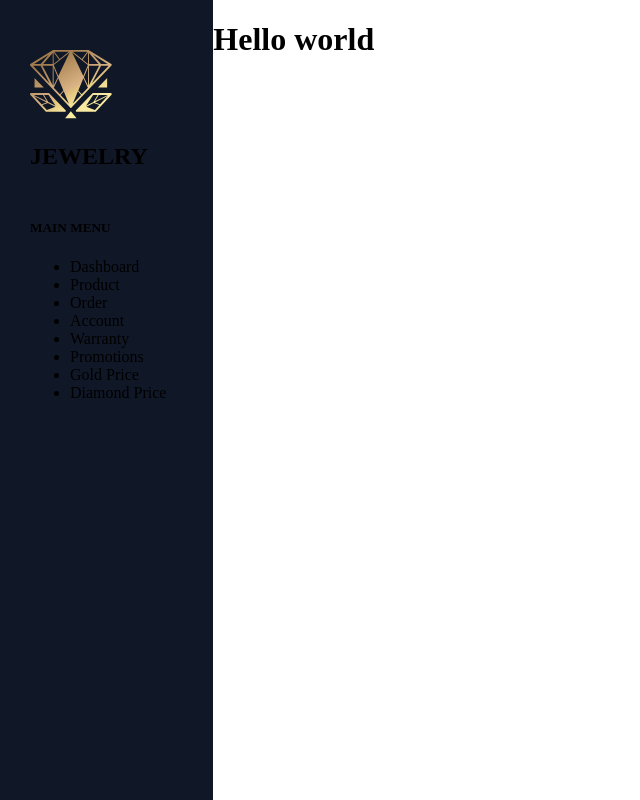
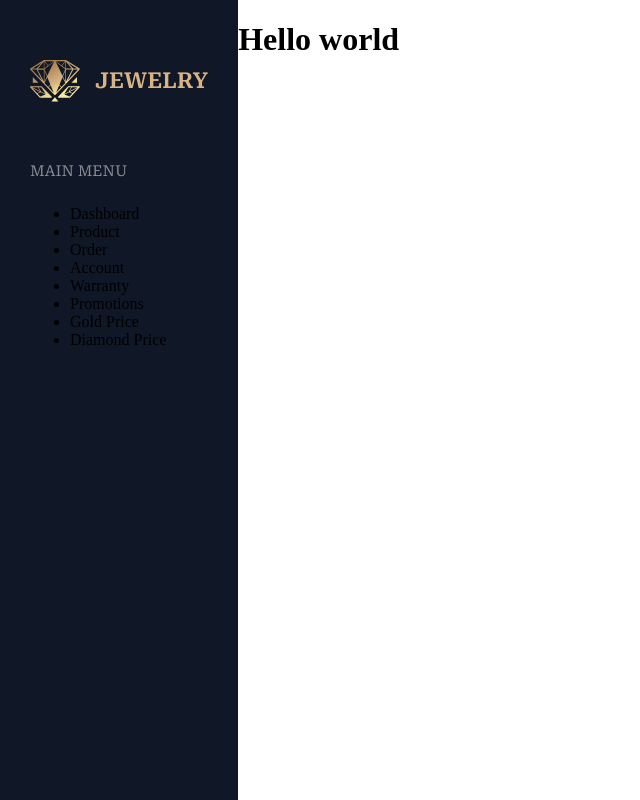
Before and after one commit to Nhut2912/DiamondShopSystem, a React (Create React App) app in the folder admin/: page /admin in a window 1280 px wide. Shown: the whole page, without its empty margins (0-640 px from the left). Built offline with nearby package versions, Linux system fonts and the light colour scheme.

Commit message:
update navigation.css

```diff
--- a/admin/src/components/navigation.js
+++ b/admin/src/components/navigation.js
@@ -7,7 +7,7 @@ const Navigation = () => {
     return(
         <div className="navigation">
             <div className="head-navigation">
-                <img src={ICONS.icon_logo_no_jewelry_text} alt="" />
+                <img src={ICONS.icon_logo_no_jewelry_text} width="50px" alt="" />
                 <h2>JEWELRY</h2>
             </div>
             <div className="main-menu">
--- a/admin/src/theme/Navigation.css
+++ b/admin/src/theme/Navigation.css
@@ -4,7 +4,23 @@
 }
 .navigation > .head-navigation{
     margin: 50px 30px;
+    display: flex;
+    align-items: center;
+    column-gap: 15px;
+}
+.navigation > .head-navigation > h2{
+    color: #D9B384;
+    font-family: 'Roboto Serif';
+    font-weight: 600;
+    font-size: 22px;
 }
 .navigation > .main-menu{
     margin: 0 30px;
 }
+
+.navigation > .main-menu > h5{
+    font-family: 'Roboto Serif';
+    font-weight: 400;
+    font-size: 15px;
+    color: rgba(255, 255, 255,0.5);
+}
```
